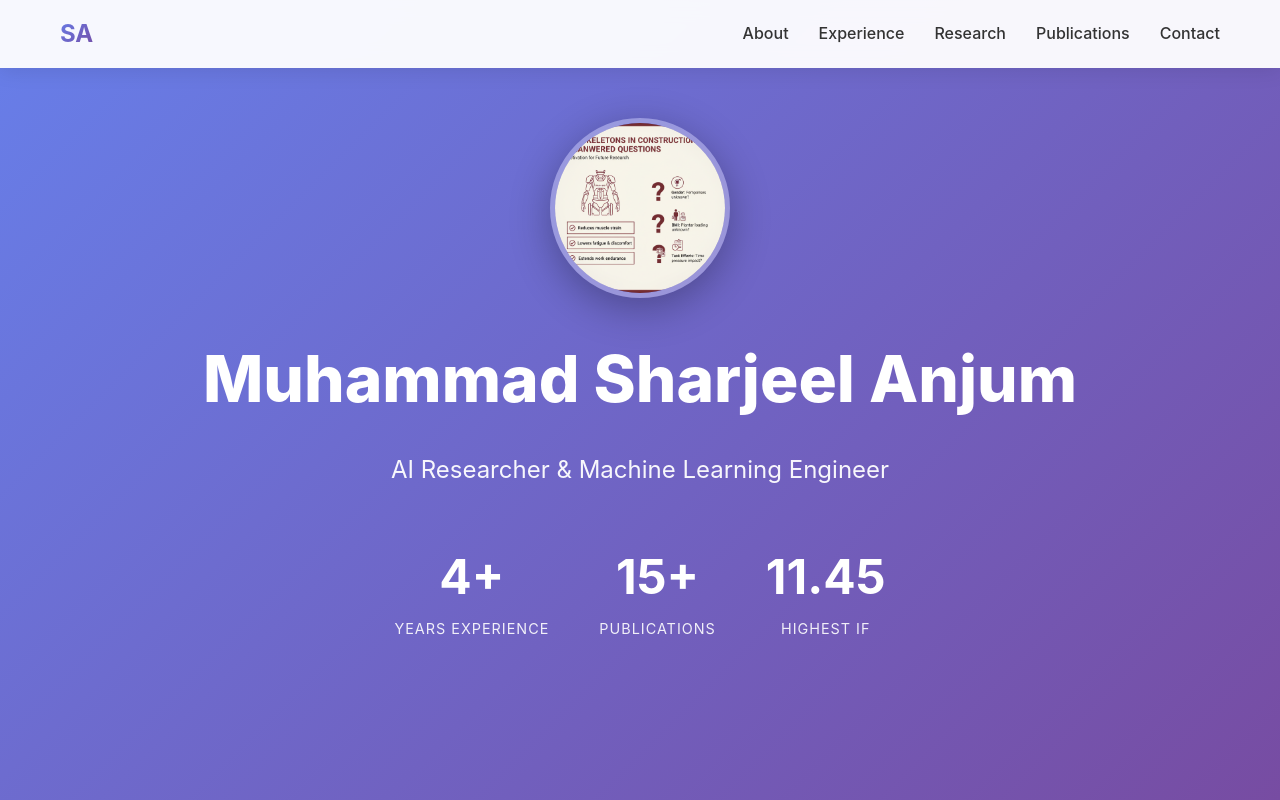
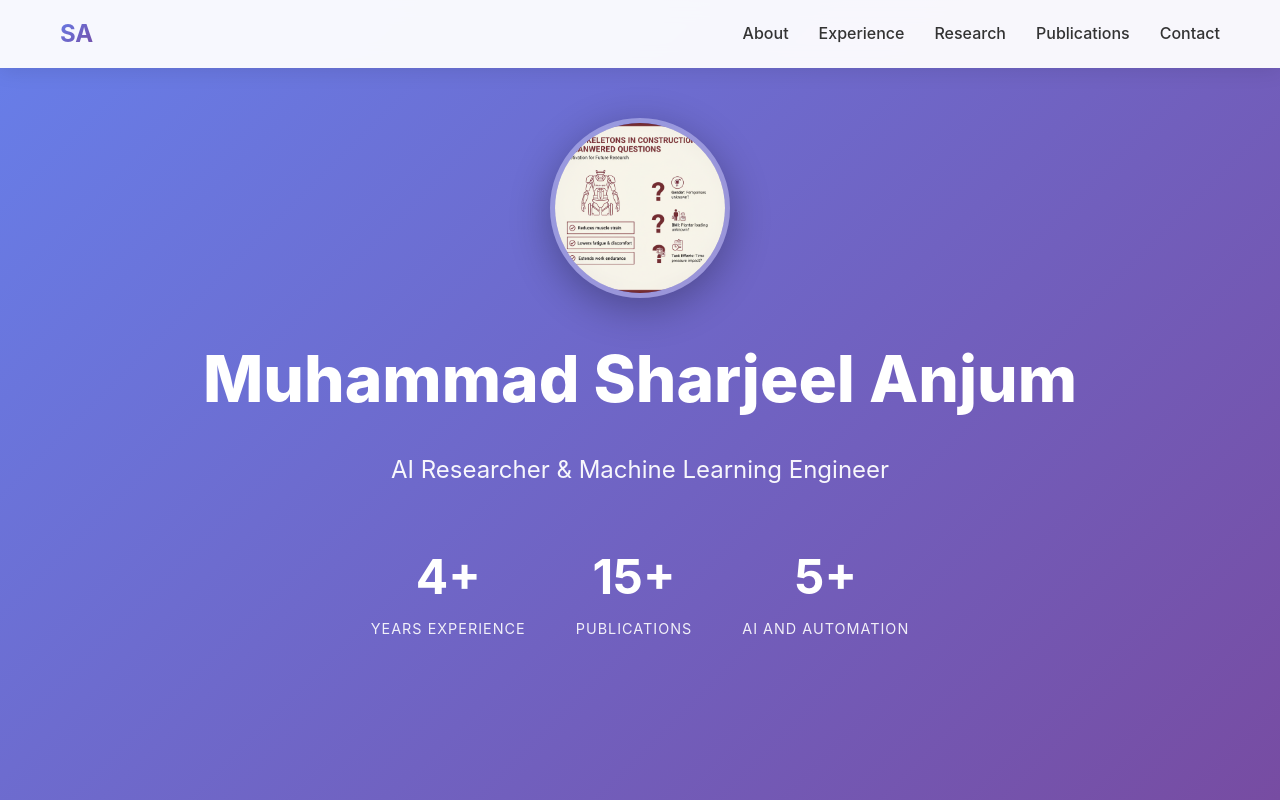
Before and after one commit to sharjeelanjum/sharjeelanjum.github.io, a plain HTML site: page index.html in a window 1280 px wide. Shown: the top 800 px of the page. Drawn offline with Linux system fonts and the light colour scheme.

Commit message:
Update index.html

```diff
--- a/index.html
+++ b/index.html
@@ -545,8 +545,8 @@
                     <span class="stat-label">Publications</span>
                 </div>
                 <div class="stat">
-                    <span class="stat-number">11.45</span>
-                    <span class="stat-label">Highest IF</span>
+                    <span class="stat-number">5+</span>
+                    <span class="stat-label">AI and automation</span>
                 </div>
             </div>
         </div>
```
